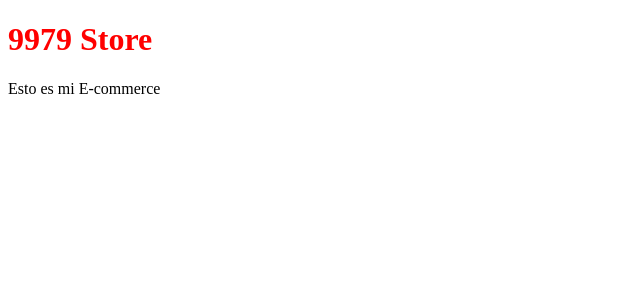
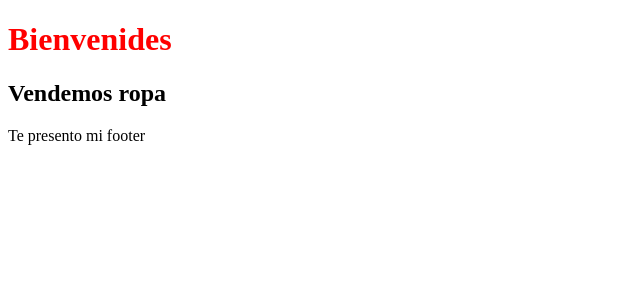
Before and after one commit to GrossoCarla/9979-store, a React (Create React App) app: page / in a window 1280 px wide. Shown: the top 300 px of the page, without its empty margins (0-640 px from the left). Built offline with nearby package versions, Linux system fonts and the light colour scheme.

Commit message:
Componente Footer

```diff
--- a/src/App.jsx
+++ b/src/App.jsx
@@ -1,10 +1,14 @@
 import './styles/App.css';
+import Hero from './components/Home/Hero';
+import Footer from './components/Global/Footer';
+
 
 function App() {
   return (
+     /*Importo el componente Hero dentro del componente App*/
     <>
-      <h1 className='titulo'>9979 Store</h1>
-      <p className= 'subtitulo'>Esto es mi E-commerce</p>
+        <Hero/>
+        <Footer/>
     </>
   );
 }
--- /dev/null
+++ b/src/components/Global/Footer.jsx
@@ -0,0 +1,9 @@
+function Footer() {
+    return (
+        <>
+            <p>Te presento mi footer</p>
+        </>
+    )
+}
+
+export default Footer;
--- a/src/components/Home/Hero.jsx
+++ b/src/components/Home/Hero.jsx
@@ -1,7 +1,7 @@
 function Hero() {
     return (
         <>
-            <h1>Bienvenides</h1>
+            <h1 className='titulo'>Bienvenides</h1>
             <h2> Vendemos ropa</h2>
         </>
     )
```
Also changed, not shown: 1 other file (tests, documents, lock files or other folders).
